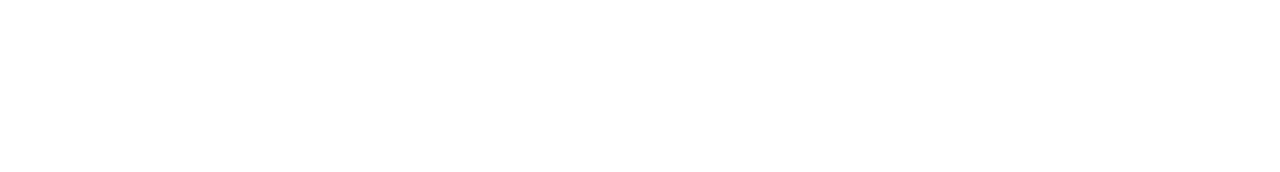
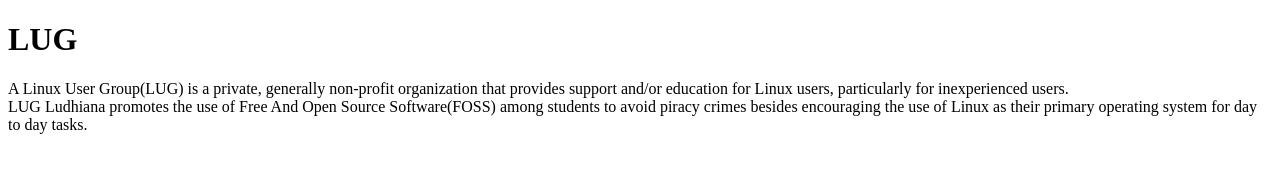
Before and after one commit to jasvir99/lug-website, a plain HTML site: page index.html in a window 1280 px wide. Drawn offline with Linux system fonts and the light colour scheme.

Commit message:
about container added

```diff
--- a/index.html
+++ b/index.html
@@ -38,6 +38,20 @@ License: GPL V3
 		<div class="project-container">
 
 		</div>
-	</div>	<!-- container ends here -->
+    </div>
+    <div class="about">
+        <!--Content of about page -->
+        <h1 class="about-heading">LUG</h1>
+        <p class="about-text">
+        A Linux User Group(LUG) is a private, generally non-profit  organization
+        that provides support and/or education for Linux users, particularly for
+        inexperienced users.<br>LUG Ludhiana promotes the use of Free And Open
+        Source Software(FOSS) among students to avoid piracy crimes besides
+        encouraging the use of Linux as their primary operating system for
+        day to day tasks.
+        </p>
+        <!-- about container ends here -->
+    </div>
+    <!-- container ends here -->
 </body>
 </html>
```
